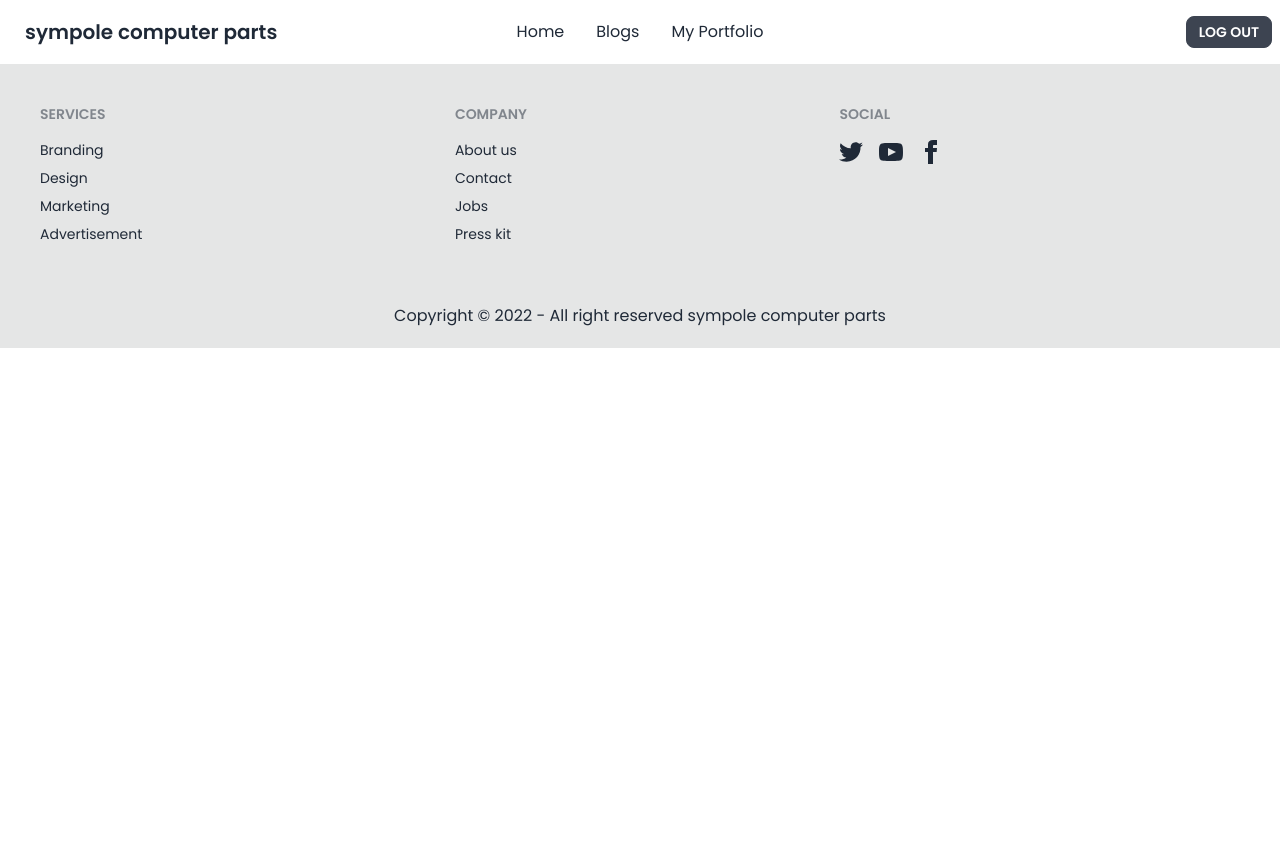
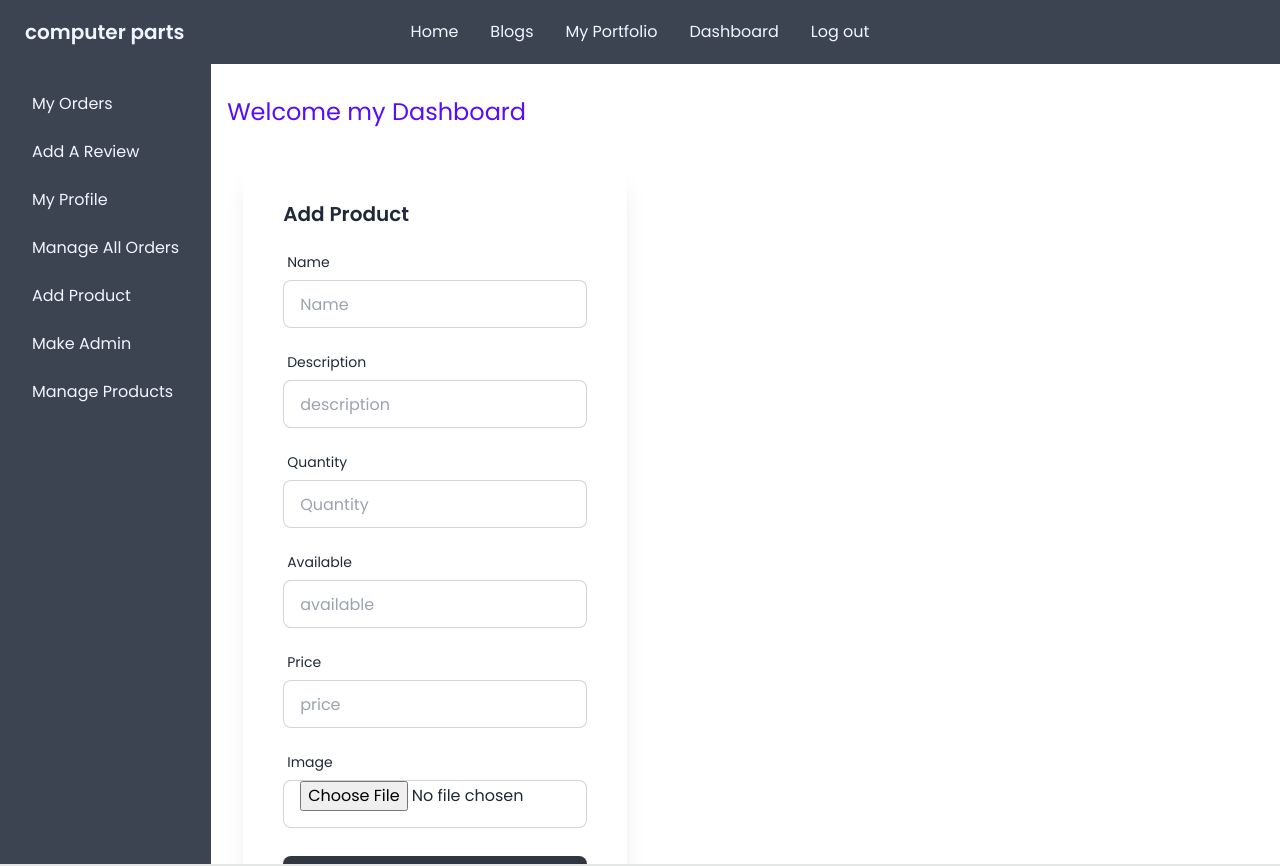
Before and after one commit to monirul360/Computer-parts-client-side, a React (Create React App) app: page /dashboard/addproduct in a window 1280 px wide. Shown: the top 866 px of the page. Before the commit the page ends 800 px from the top, so only its background shows below. Built offline with nearby package versions, Linux system fonts and the light colour scheme; no server answers; sample sign-in values are in the browser's storage.

Commit message:
add product page dseign

```diff
--- a/package.json
+++ b/package.json
@@ -15,6 +15,7 @@
     "react-query": "^3.39.0",
     "react-router-dom": "^6.3.0",
     "react-scripts": "5.0.1",
+    "react-toastify": "^9.0.1",
     "web-vitals": "^2.1.4"
   },
   "scripts": {
--- a/src/App.js
+++ b/src/App.js
@@ -7,7 +7,11 @@ import Private from './Page/Private/Private';
 import Footer from './Page/Share/Footer/Footer';
 import Header from './Page/Share/Header/Header';
 import Signup from './Page/Signup/Signup';
-
+import { ToastContainer } from 'react-toastify';
+import 'react-toastify/dist/ReactToastify.css';
+import Dashboard from './Page/Dashboard/Dashboard';
+import Myorder from './Page/Dashboard/Myorder/Myorder';
+import AddProduct from './Page/Dashboard/AddProduct/AddProduct';
 function App() {
   return (
     <div>
@@ -20,8 +24,17 @@ function App() {
         <Route path='/blogs' element={<Private>
           <Blogs></Blogs>
         </Private>}></Route>
+        <Route path='dashboard' element={
+          <Private>
+            <Dashboard></Dashboard>
+          </Private>
+        }>
+          <Route index element={<Myorder></Myorder>}></Route>
+          <Route path='addproduct' element={<AddProduct></AddProduct>}></Route>
+        </Route>
       </Routes>
       <Footer></Footer>
+      <ToastContainer />
     </div>
   );
 }
--- /dev/null
+++ b/src/Page/Dashboard/AddProduct/AddProduct.js
@@ -0,0 +1,78 @@
+import React from 'react';
+import { useForm } from 'react-hook-form';
+
+const AddProduct = () => {
+    const { register, formState: { errors }, handleSubmit } = useForm();
+    const onSubmit = async (data) => {
+        console.log(data);
+        data.reset();
+    }
+    return (
+        <div>
+            <div className="card w-96 p-2 ml-8  bg-base-100 shadow-xl">
+                <div className="card-body">
+                    <h2 className="card-title text-center mb-2">Add Product</h2>
+                    <form onSubmit={handleSubmit(onSubmit)}>
+                        <label className="label">
+                            <span className="label-text">Name</span>
+                        </label>
+                        <input type="name" placeholder="Name" class="input input-bordered w-full max-w-xs" {...register("name", { required: true })} />
+                        <label class="label">
+                            <span class="label-text-alt text-red-700">
+                                {errors.name && "Name is required"}
+                            </span>
+                        </label>
+                        <label className="label">
+                            <span className="label-text">Description</span>
+                        </label>
+                        <input type="text" placeholder="description" class="input input-bordered w-full max-w-xs" {...register("description", { required: true })} />
+                        <label class="label">
+                            <span class="label-text-alt text-red-700">
+                                {errors.description && "Description is required"}
+                            </span>
+                        </label>
+                        <label className="label">
+                            <span className="label-text">Quantity</span>
+                        </label>
+                        <input type="number" placeholder="Quantity" className="input input-bordered w-full max-w-xs" {...register("quantity", { required: true })} />
+                        <label class="label">
+                            <span class="label-text-alt text-red-700">
+                                {errors.quantity && "Quantity is required"}
+                            </span>
+                        </label>
+                        <label className="label">
+                            <span className="label-text">Available</span>
+                        </label>
+                        <input type="number" placeholder="available" className="input input-bordered w-full max-w-xs" {...register("available", { required: true })} />
+                        <label class="label">
+                            <span class="label-text-alt text-red-700">
+                                {errors.available && "Available is required"}
+                            </span>
+                        </label>
+                        <label className="label">
+                            <span className="label-text">Price</span>
+                        </label>
+                        <input type="number" placeholder="price" className="input input-bordered w-full max-w-xs" {...register("price", { required: true })} />
+                        <label class="label">
+                            <span class="label-text-alt text-red-700">
+                                {errors.price && "Price is required"}
+                            </span>
+                        </label>
+                        <label className="label">
+                            <span className="label-text">Image</span>
+                        </label>
+                        <input type="file" className="input input-bordered w-full max-w-xs" {...register("image", { required: true })} />
+                        <label class="label">
+                            <span class="label-text-alt text-red-700">
+                                {errors.image && "Image is required"}
+                            </span>
+                        </label>
+                        <input type="submit" value="ADD" class="input input-bordered btn  btn-active mt-3 mb-4 w-full max-w-xs" />
+                    </form>
+                </div>
+            </div>
+        </div>
+    );
+};
+
+export default AddProduct;
--- /dev/null
+++ b/src/Page/Dashboard/Dashboard.js
@@ -0,0 +1,31 @@
+import React from 'react';
+import { Link, Outlet } from 'react-router-dom';
+
+const Dashboard = () => {
+    return (
+        <div>
+            <div class="drawer drawer-mobile">
+                <input id="my-drawer-2" type="checkbox" class="drawer-toggle" />
+                <div class="drawer-content">
+                    <p className='text-primary p-4 my-4 text-2xl'>Welcome my Dashboard</p>
+                    <Outlet></Outlet>
+                </div>
+                <div class="drawer-side">
+                    <label for="my-drawer-2" class="drawer-overlay"></label>
+                    <ul class="menu p-4 overflow-y-auto bg-neutral  w-50 text-base-content text-blue-50">
+                        <li><Link to='/dashboard'>My Orders</Link></li>
+                        <li><Link to='/dashboard'>Add A Review</Link></li>
+                        <li><Link to='/'>My Profile</Link></li>
+                        <li><Link to='/'>Manage All Orders</Link></li>
+                        <li><Link to='/dashboard/addproduct'>Add Product</Link></li>
+                        <li><Link to='/'>Make Admin</Link></li>
+                        <li><Link to='/'>Manage Products</Link></li>
+                    </ul>
+
+                </div>
+            </div>
+        </div>
+    );
+};
+
+export default Dashboard;
--- /dev/null
+++ b/src/Page/Dashboard/Myorder/Myorder.js
@@ -0,0 +1,11 @@
+import React from 'react';
+
+const Myorder = () => {
+    return (
+        <div>
+            <p className='text-2xl my-2 p-4'>My orders</p>
+        </div>
+    );
+};
+
+export default Myorder;
--- a/src/Page/Share/Header/Header.js
+++ b/src/Page/Share/Header/Header.js
@@ -12,21 +12,25 @@ const Header = () => {
         <li><Link to='/'>Home</Link></li>
         <li><Link to='/blogs'>Blogs</Link></li>
         <li><Link to='/'>My Portfolio</Link></li>
-        {!user && <li><Link to='/login'>Log in</Link></li>}
+        {user && <li><Link to="/dashboard">Dashboard</Link></li>}
+        {user ?
+            <li><button className='' onClick={logout}>Log out</button></li>
+            : <li><Link to='/login'>Log in</Link></li>
+        }
     </>
     return (
         <div>
-            <div className="navbar bg-base-100">
+            <div className="navbar  bg-neutral text-blue-50">
                 <div className="navbar-start">
                     <div className="dropdown">
                         <label tabindex="0" className="btn btn-ghost lg:hidden">
                             <svg xmlns="http://www.w3.org/2000/svg" className="h-5 w-5" fill="none" viewBox="0 0 24 24" stroke="currentColor"><path stroke-linecap="round" stroke-linejoin="round" stroke-width="2" d="M4 6h16M4 12h8m-8 6h16" /></svg>
                         </label>
-                        <ul tabindex="0" className="menu menu-compact dropdown-content mt-3 p-2 shadow bg-base-100 rounded-box w-52">
+                        <ul tabindex="0" className="menu menu-compact dropdown-content mt-3 p-2 shadow  bg-neutral text-blue-50 rounded-box w-52">
                             {menuItems}
                         </ul>
                     </div>
-                    <Link to="/" className="btn btn-ghost normal-case text-xl">sympole computer parts</Link>
+                    <Link to="/" className="btn btn-ghost normal-case text-xl"> computer parts</Link>
                 </div>
                 <div className="navbar-center hidden lg:flex">
                     <ul className="menu menu-horizontal p-0">
@@ -34,7 +38,7 @@ const Header = () => {
                     </ul>
                 </div>
                 <div className="navbar-end">
-                    {user && <button onClick={logout} className="btn btn-sm">Log out</button>}
+                    {user && <label for="my-drawer-2" class="btn btn-sm btn-primary drawer-button lg:hidden">=</label>}
                 </div>
             </div>
         </div>
--- a/src/Page/Signup/Signup.js
+++ b/src/Page/Signup/Signup.js
@@ -24,7 +24,6 @@ const Signup = () => {
         navigate(from, { replace: true });
     }
     const onSubmit = async (data) => {
-        console.log(data)
         const displayName = data.name;
         const email = data.email;
         const password = data.password;
```
Also changed, not shown: src/Page/Home/Parts/Parts.js (added), 1 other file (tests, documents, lock files or other folders).
